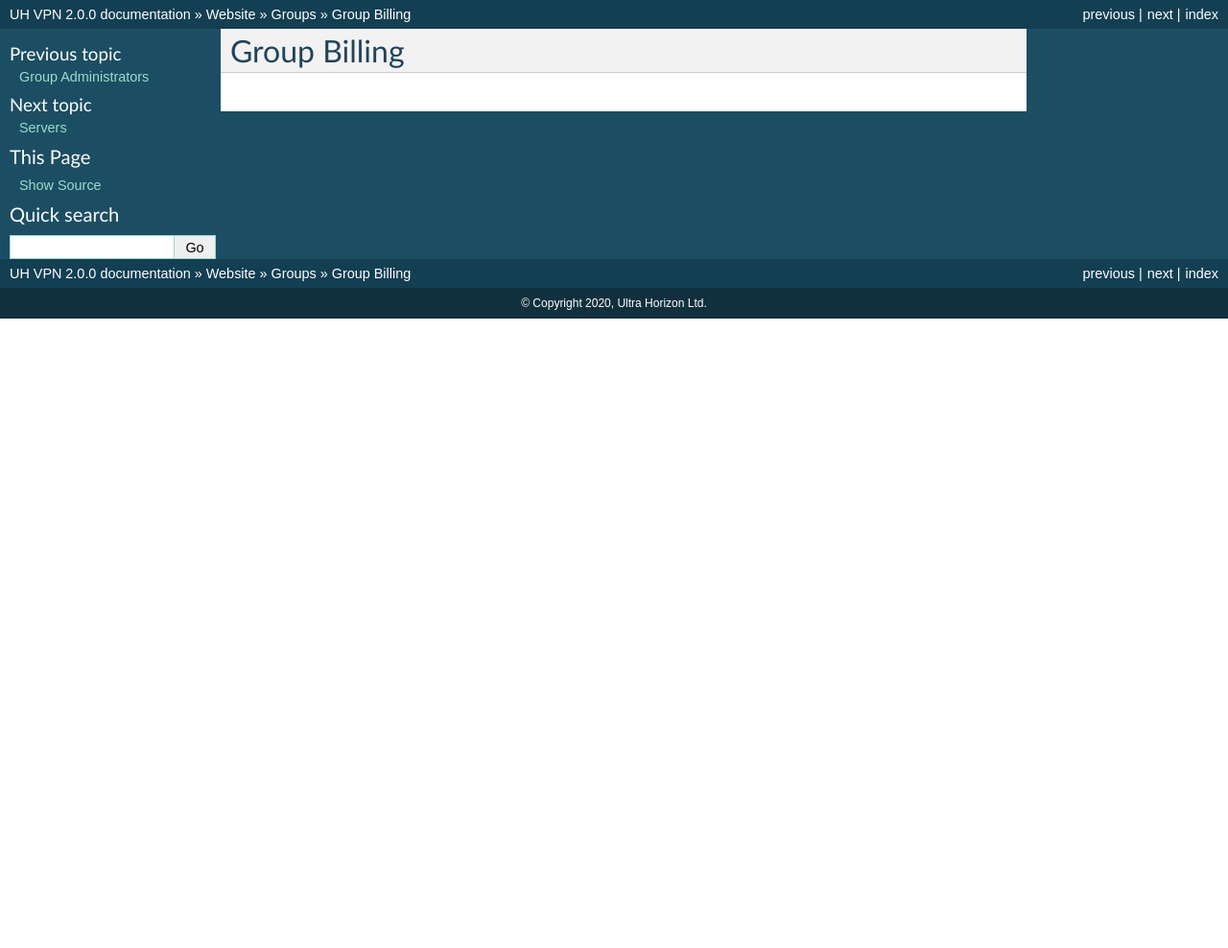
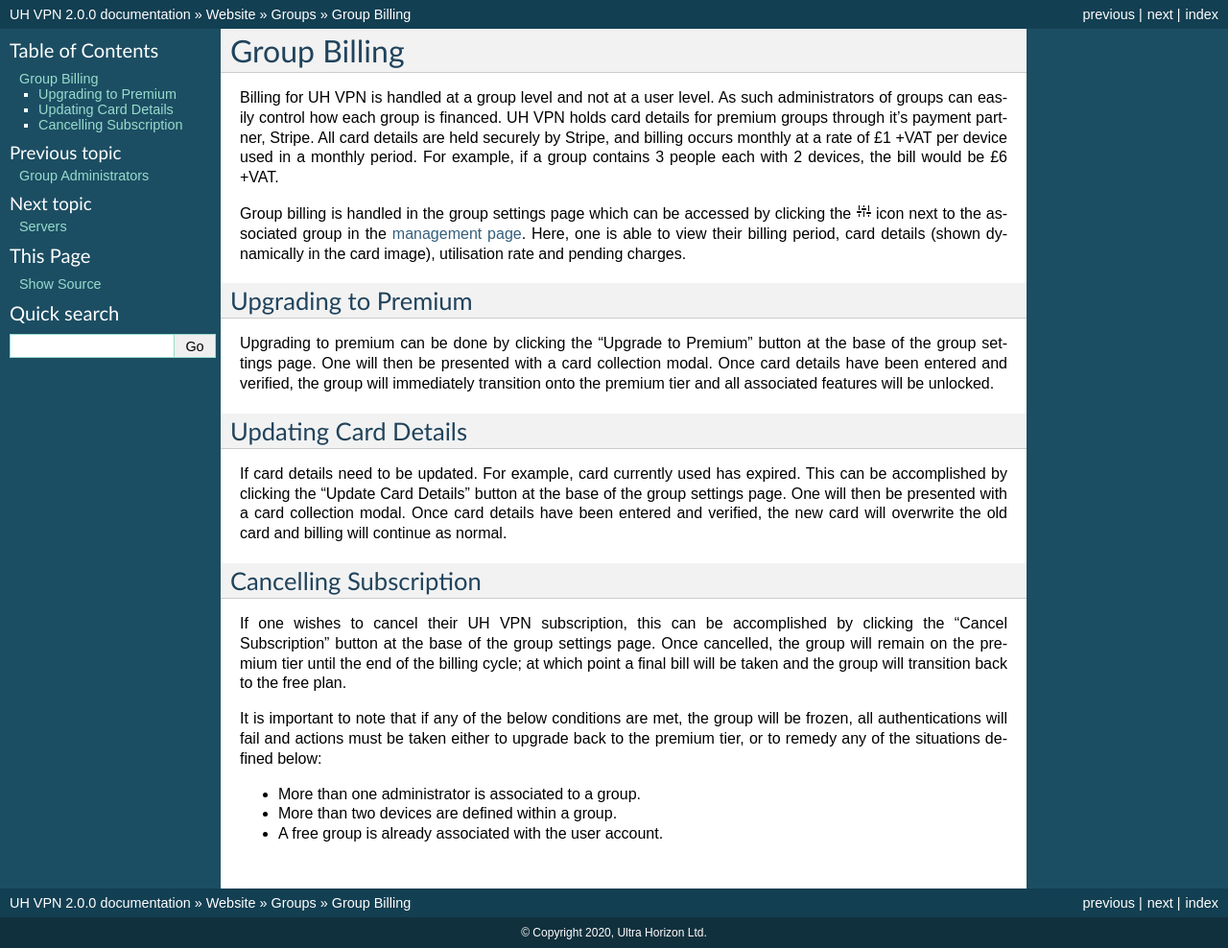
Before and after one commit to ultrahorizon/UH-VPN-Docs, a Sphinx documentation site: the page built from source/website/groups/billing.rst, in a window 1280 px wide. Shown: the whole page at 96% size. Built offline with Sphinx 7.4.7, drawn with Linux system fonts in a browser that asks for light colours; before the commit the page ends 900 px from its top, so only the background shows below that.

Commit message:
Finish group billing page

```diff
--- a/source/website/groups/billing.rst
+++ b/source/website/groups/billing.rst
@@ -1,2 +1,50 @@
 Group Billing
 =============
+
+Billing for UH VPN is handled at a group level and not at a user level. As such administrators of groups
+can easily control how each group is financed. UH VPN holds card details for premium groups through it's
+payment partner, Stripe. All card details are held securely by Stripe, and billing occurs monthly at a
+rate of £1 +VAT per device used in a monthly period. For example, if a group contains 3 people each with
+2 devices, the bill would be £6 +VAT.
+
+Group billing is handled in the group settings page which can be accessed by clicking the |settings_icon|
+icon next to the associated group in the `management page`_. Here, one is able to view their billing period,
+card details (shown dynamically in the card image), utilisation rate and pending charges.
+
+Upgrading to Premium
+~~~~~~~~~~~~~~~~~~~~
+
+Upgrading to premium can be done by clicking the "Upgrade to Premium" button at the base of the group
+settings page. One will then be presented with a card collection modal. Once card details have been
+entered and verified, the group will immediately transition onto the premium tier and all associated
+features will be unlocked.
+
+Updating Card Details
+~~~~~~~~~~~~~~~~~~~~~
+
+If card details need to be updated. For example, card currently used has expired. This can be accomplished
+by clicking the "Update Card Details" button at the base of the group settings page. One will then be
+presented with a card collection modal. Once card details have been entered and verified, the new card will
+overwrite the old card and billing will continue as normal.
+
+Cancelling Subscription
+~~~~~~~~~~~~~~~~~~~~~~~
+
+If one wishes to cancel their UH VPN subscription, this can be accomplished by clicking the
+"Cancel Subscription" button at the base of the group settings page. Once cancelled, the group
+will remain on the premium tier until the end of the billing cycle; at which point a final bill
+will be taken and the group will transition back to the free plan.
+
+It is important to note that if any of the below conditions are met, the group will be frozen,
+all authentications will fail and actions must be taken either to upgrade back to the premium tier,
+or to remedy any of the situations defined below:
+
+* More than one administrator is associated to a group.
+* More than two devices are defined within a group.
+* A free group is already associated with the user account.
+
+
+.. |settings_icon| image:: /_static/icons/settings.svg
+  :alt: Edit Icon
+
+.. _management page: https://uh-vpn.com/manage
```
